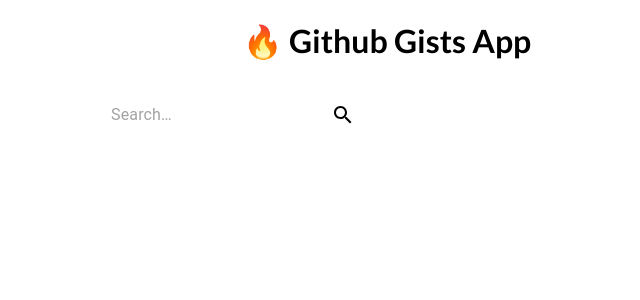
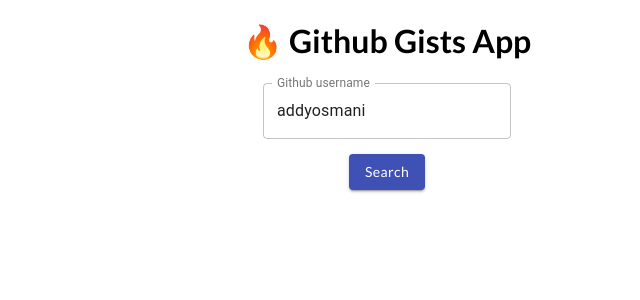
Before and after one commit to ramyelashri/github-gists, a React (Create React App) app: page / in a window 1280 px wide. Shown: the top 300 px of the page, without its empty margins (253-893 px from the left). Built offline with nearby package versions, Linux system fonts and the light colour scheme.

Commit message:
add search

```diff
--- a/package.json
+++ b/package.json
@@ -8,10 +8,12 @@
     "@testing-library/jest-dom": "^5.11.4",
     "@testing-library/react": "^11.1.0",
     "@testing-library/user-event": "^12.1.10",
+    "axios": "^0.21.1",
     "material-ui-icons": "^1.0.0-beta.36",
     "node-sass": "^5.0.0",
     "react": "^17.0.1",
     "react-dom": "^17.0.1",
+    "react-router-dom": "^5.2.0",
     "react-scripts": "4.0.3",
     "web-vitals": "^1.0.1"
   },
--- a/src/App.js
+++ b/src/App.js
@@ -1,11 +1,25 @@
 import React from 'react';
-import Main from "./layouts/Main";
+import {
+  BrowserRouter as Router,
+  Switch,
+  Route,
+} from "react-router-dom";
+import MainLayout from "layouts/MainLayout";
+import HomePage from "pages/HomePage";
 import 'assets/styles/_app.scss';
 
 function App() {
   return (
-      <Main>
-      </Main>
+    <Router>
+      <div>
+      <MainLayout/>
+        <Switch>
+          <Route path="/">
+            <HomePage />
+          </Route>
+        </Switch>
+      </div>
+    </Router>
   );
 }
 
--- a/src/assets/styles/_global.scss
+++ b/src/assets/styles/_global.scss
@@ -1 +1,5 @@
 @import "assets/styles/breakpoints";
+
+.Global__bold {
+  font-weight: bold;
+}
--- /dev/null
+++ b/src/components/Search/index.js
@@ -0,0 +1,142 @@
+import React from 'react';
+import TextField from '@material-ui/core/TextField';
+import Button from '@material-ui/core/Button';
+import axios from 'axios';
+import './style.scss';
+
+class Search extends React.Component {
+  constructor(props) {
+    super(props);
+    this.githubToken = '64eca3787a12c5c054476f7bc9e383b5624a94d0';
+    this.state = {
+      username: 'addyosmani', // sample user with gists and forked gists
+      error: null,
+      loading: false,
+      fetched: false,
+      items: null,
+      currentPage: 0,
+    };
+  }
+
+  updateUsername = (e) => {
+    this.setState({username: e.target.value})
+  }
+
+  handleSubmit = (e) => {
+    e.preventDefault();
+    this.getUserGists();
+  }
+
+  getUserGists = () => {
+    const { username, currentPage } = this.state;
+    if(username !== '') {
+      this.setState({ loading: true, error: null, fetched: false })
+      const resultsPerPage = 10;
+      const gistsUrl = `https://api.github.com/users/${username}/gists??access_token=${this.githubToken}&per_page=${resultsPerPage}&page=${currentPage}`;
+      axios.get(gistsUrl)
+        .then(response => {
+          axios.all(response.data.map(gist => {
+            return axios.get(`${gist.forks_url}??access_token=64eca3787a12c5c054476f7bc9e383b5624a94d0&per_page=3`)
+              .then(response => {
+                gist['forks'] = response.data;
+                return gist;
+              });
+          }))
+            .then(allData => {
+              this.setState({ items: allData, fetched: true, loading: false })
+            })
+        })
+        .catch(error => {
+          this.setState({ loading: false, fetched: false, error: true })
+        })
+    }
+  }
+
+  render() {
+    const { loading, items, error, fetched } = this.state
+    return (
+      <div className="Search">
+        <div>
+          <form className="Search__form" onSubmit={this.handleSubmit} noValidate autoComplete="off">
+            <div>
+              <TextField variant="outlined" label="Github username" value={this.state.username}
+                         onChange={this.updateUsername}/>
+            </div>
+            <div>
+              <Button variant="contained" color="primary" type="submit">Search</Button>
+            </div>
+          </form>
+        </div>
+
+        <div>
+          {loading &&
+            <div>loading...</div>
+          }
+          {!loading && error &&
+          <div>No such username found, please try again</div>
+          }
+          {!loading && !error && fetched &&
+          <div>
+            <h2>User gists</h2>
+            {items.length === 0 ?
+              <div>No gists found</div>
+              :
+              <ul>
+                {items.map((item, index) => {
+                  return (
+                    <div className="Search__gist" key={index}>
+                      <span className="Global__bold">
+                        Gist name:&nbsp;
+                      </span>
+                      <a href="{item.html_url}">{Object.keys(item.files)[0]}</a>
+                      <div>
+                        <span className="Global__bold">Tags:</span>&nbsp;
+                        {Object.keys(item.files).map((file, index) => (
+                          <span key={index}>
+                            {index === 0 ?
+                              item.files[file].language
+                              :
+                              ', ' + item.files[file].language
+                            }
+                          </span>
+                        ))}
+
+                        <div>
+                          <div className="Search__forks-title Global__bold">
+                            Recently forked by:&nbsp;
+                          </div>
+
+                          {!item.forks || item.forks.length === 0 ?
+                            <div className="Search__forks">No one forked this gist</div>
+                            :
+                            <div>
+                              {item.forks.map((fork, index) => (
+                                <div className="Search__forks" key={index}>
+                                  <div className="Search__fork-item">
+                                    <img className="Search__forker-image"
+                                         src={fork.owner.avatar_url}
+                                         alt={fork.owner.login} />
+                                  </div>
+                                  <div>
+                                    {fork.owner.login}
+                                  </div>
+                                </div>
+                              ))}
+                            </div>
+                          }
+                        </div>
+                      </div>
+                    </div>
+                  )
+                })}
+              </ul>
+            }
+          </div>
+          }
+        </div>
+      </div>
+    )
+  }
+}
+
+export default Search;
--- /dev/null
+++ b/src/components/Search/style.scss
@@ -0,0 +1,48 @@
+@import "assets/styles/breakpoints";
+
+.Search {
+  margin-right: auto;
+  margin-left: auto;
+  max-width: 600px;
+  display: flex;
+  flex-direction: column;
+  align-content: center;
+  justify-content: center;
+}
+
+.Search__gist {
+  border-top: 2px dashed #333;
+  padding: 10px 5px;
+}
+
+.Search__title {
+  text-align: center;
+}
+
+.Search__form {
+  display: flex;
+  flex-direction: column;
+  align-items: center;
+  & > * {
+    margin-bottom: 15px;
+  }
+}
+
+.Search__forks {
+  display: flex;
+  //justify-content: center;
+  align-items: center;
+}
+
+.Search__forker-image {
+  max-width: 30px;
+  margin-right: 10px;
+}
+
+.Search__forks-title {
+  margin-top: 10px;
+}
+
+.Search__fork-item {
+  margin-top: 5px;
+}
--- a/src/components/TopBar/index.js
+++ /dev/null
@@ -1,26 +0,0 @@
-import React from 'react';
-import AppBar from '@material-ui/core/AppBar';
-import Toolbar from '@material-ui/core/Toolbar';
-import InputBase from '@material-ui/core/InputBase';
-import SearchIcon from '@material-ui/icons/Search';
-import './style.scss';
-
-export default function TopBar() {
-
-  return (
-    <div className="TopBar">
-      <h1 className="TopBar__title">
-        🔥 Github Gists App
-      </h1>
-      <div>
-        <Toolbar>
-          <InputBase
-            placeholder="Search…"
-            inputProps={{'aria-label': 'search'}}
-          />
-          <SearchIcon/>
-        </Toolbar>
-      </div>
-    </div>
-  );
-}
--- a/src/components/TopBar/style.scss
+++ /dev/null
@@ -1,15 +0,0 @@
-@import "assets/styles/breakpoints";
-
-.TopBar {
-  margin-right: auto;
-  margin-left: auto;
-  max-width: 600px;
-  display: flex;
-  flex-direction: column;
-  align-content: center;
-  justify-content: center;
-}
-
-.TopBar__title {
-  text-align: center;
-}
--- a/src/layouts/Main/index.js
+++ /dev/null
@@ -1,13 +0,0 @@
-import React from 'react';
-import TopBar from 'components/TopBar';
-
-const Main = ({children}) => {
-  return (
-    <>
-      <TopBar/>
-      <main>{children}</main>
-    </>
-  )
-}
-
-export default Main;
--- /dev/null
+++ b/src/layouts/MainLayout/index.js
@@ -0,0 +1,14 @@
+import React from 'react';
+
+const MainLayout = ({children}) => {
+  return (
+    <>
+      <h1 className="Search__title">
+        🔥 Github Gists App
+      </h1>
+      <main>{children}</main>
+    </>
+  )
+}
+
+export default MainLayout;
--- /dev/null
+++ b/src/pages/HomePage/index.js
@@ -0,0 +1,16 @@
+import React from 'react';
+import Search from "components/Search";
+import './style.scss';
+
+class HomePage extends React.Component {
+
+  render() {
+    return (
+      <>
+        <Search/>
+      </>
+    )
+  }
+}
+
+export default HomePage;
```
Also changed, not shown: src/pages/HomePage/style.scss (added), src/pages/index.scss (deleted), 1 other file (tests, documents, lock files or other folders).
